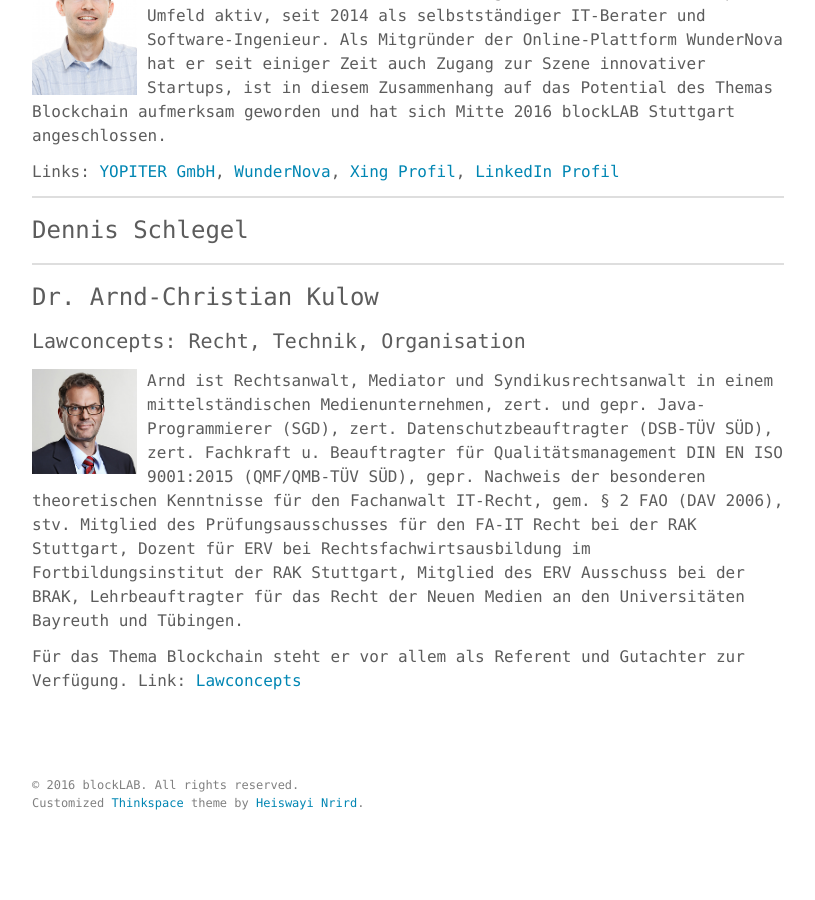
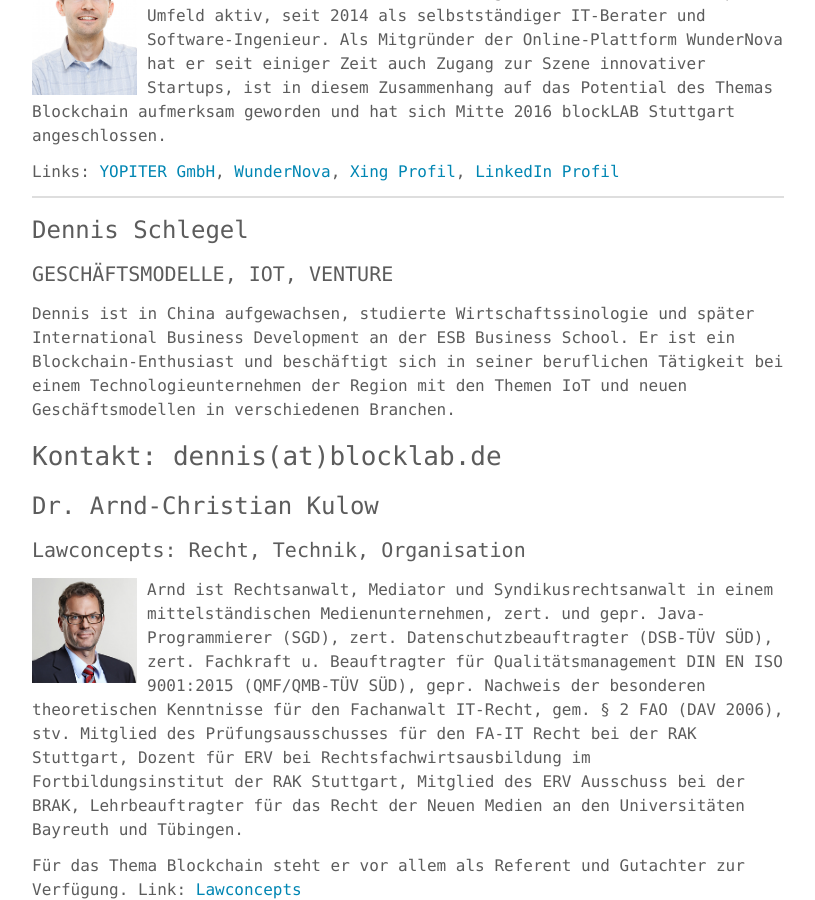
Before and after one commit to blocklab/site, a Jekyll site: the page built from team.md, in a window 1280 px wide and 900 px high, scrolled down 1581 px. Shown: the whole window, without its empty margins (232-1047 px from the left). Built offline with Jekyll 4.4.1, drawn with Linux system fonts in a browser that asks for light colours; before the commit the page ends 2442 px from its top, so only the background shows below that.

Commit message:
Update team.md

```diff
--- a/team.md
+++ b/team.md
@@ -62,6 +62,11 @@ Links: [YOPITER GmbH](http://www.yopiter.com), [WunderNova](http://www.wundernov
 
 ### Dennis Schlegel
 
+#### GESCHÄFTSMODELLE, IOT, VENTURE
+
+Dennis ist in China aufgewachsen, studierte Wirtschaftssinologie und später International Business Development an der ESB Business School. Er ist ein  Blockchain-Enthusiast und beschäftigt sich in seiner beruflichen Tätigkeit bei einem Technologieunternehmen der Region mit den Themen IoT und neuen Geschäftsmodellen in verschiedenen Branchen.
+
+Kontakt: dennis(at)blocklab.de
 ---
 
 <a name="arndt"/>
```
